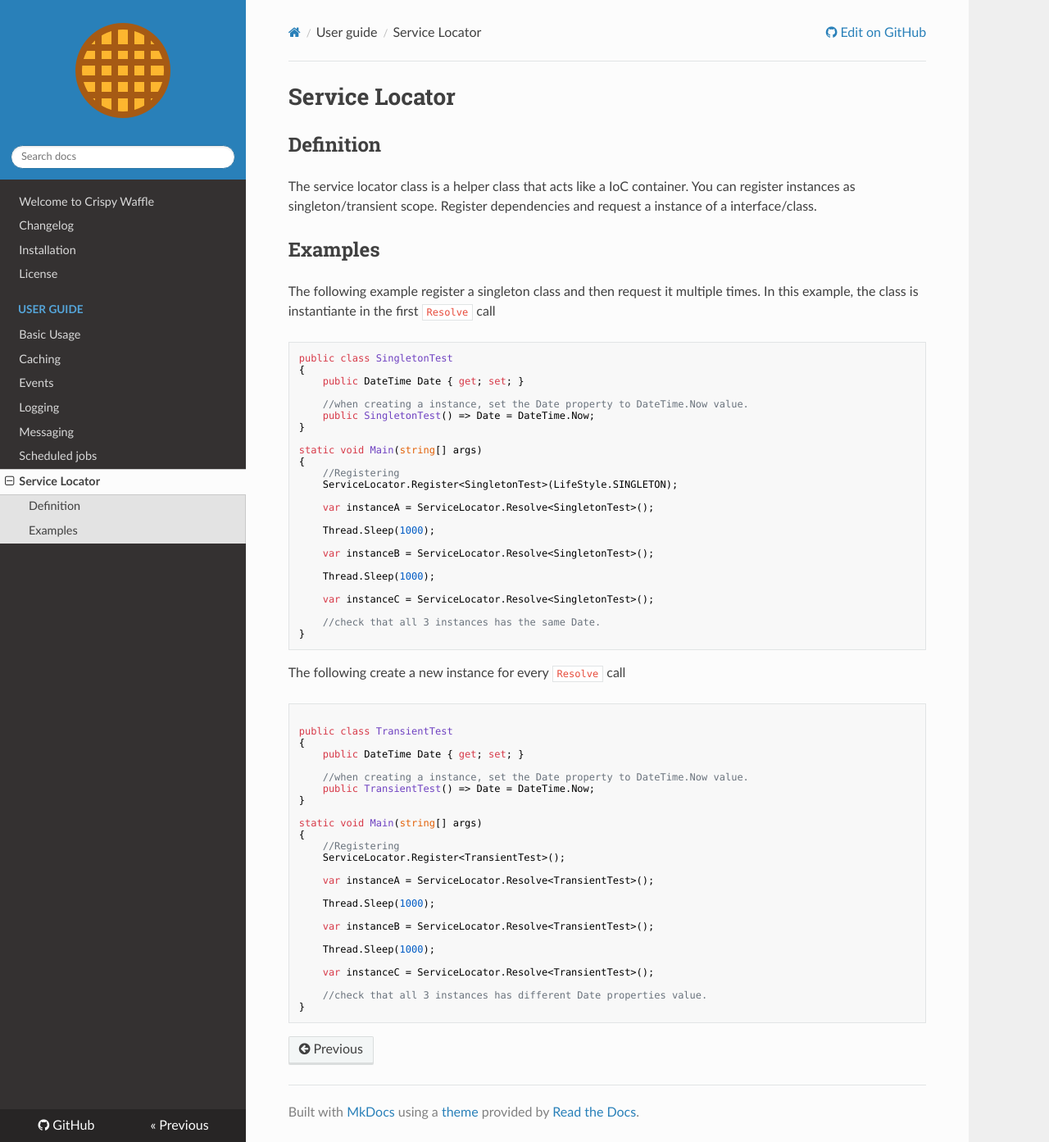
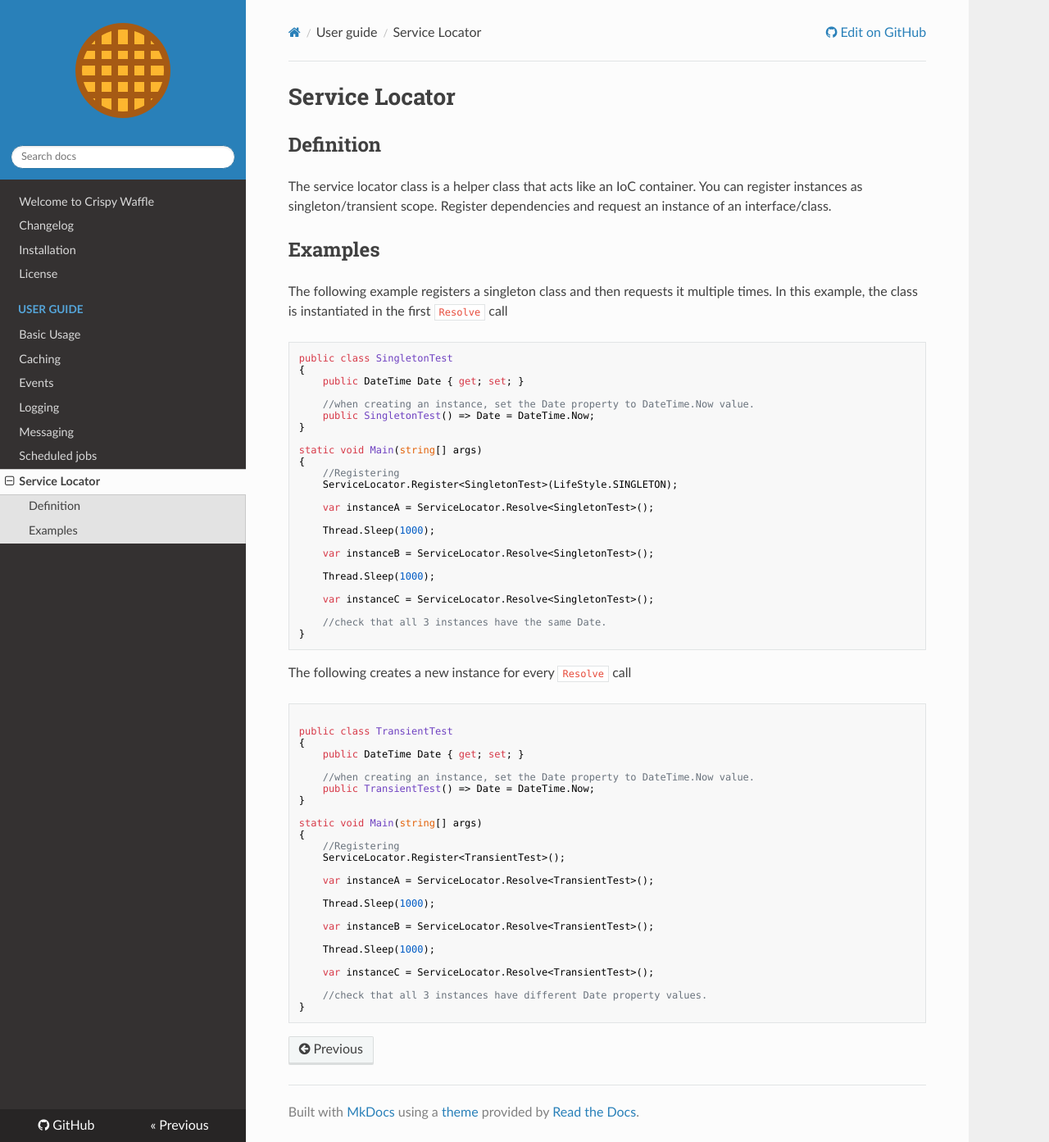
Before and after one commit to guibranco/CrispyWaffle, an MkDocs documentation site: the page built from docs/user-guide/serviceLocator.md, in a window 1280 px wide and 1393 px high. Shown: the whole window at 82% size. Built offline with MkDocs 1.6.1, drawn with Linux system fonts in a browser that asks for light colours; nearby versions of some CDN libraries.

Commit message:
Update serviceLocator.md (#234)

````diff
--- a/docs/user-guide/serviceLocator.md
+++ b/docs/user-guide/serviceLocator.md
@@ -2,20 +2,20 @@
 
 ## Definition
 
-The service locator class is a helper class that acts like a IoC container.
-You can register instances as singleton/transient scope. Register dependencies and request a instance of a interface/class.
+The service locator class is a helper class that acts like an IoC container.
+You can register instances as singleton/transient scope. Register dependencies and request an instance of an interface/class.
 
 ## Examples
 
-The following example register a singleton class and then request it multiple times.
-In this example, the class is instantiante in the first `Resolve` call
+The following example registers a singleton class and then requests it multiple times.
+In this example, the class is instantiated in the first `Resolve` call
 
 ```cs
 public class SingletonTest
 {
     public DateTime Date { get; set; }
 
-    //when creating a instance, set the Date property to DateTime.Now value.
+    //when creating an instance, set the Date property to DateTime.Now value.
     public SingletonTest() => Date = DateTime.Now;
 }
 
@@ -34,11 +34,11 @@ static void Main(string[] args)
 
     var instanceC = ServiceLocator.Resolve<SingletonTest>();
 
-    //check that all 3 instances has the same Date.
+    //check that all 3 instances have the same Date.
 }
 ```
 
-The following create a new instance for every `Resolve` call
+The following creates a new instance for every `Resolve` call
 
 ```cs
 
@@ -46,7 +46,7 @@ public class TransientTest
 {
     public DateTime Date { get; set; }
 
-    //when creating a instance, set the Date property to DateTime.Now value.
+    //when creating an instance, set the Date property to DateTime.Now value.
     public TransientTest() => Date = DateTime.Now;
 }
 
@@ -65,6 +65,6 @@ static void Main(string[] args)
 
     var instanceC = ServiceLocator.Resolve<TransientTest>();
 
-    //check that all 3 instances has different Date properties value.
+    //check that all 3 instances have different Date property values.
 }
 ```
````
